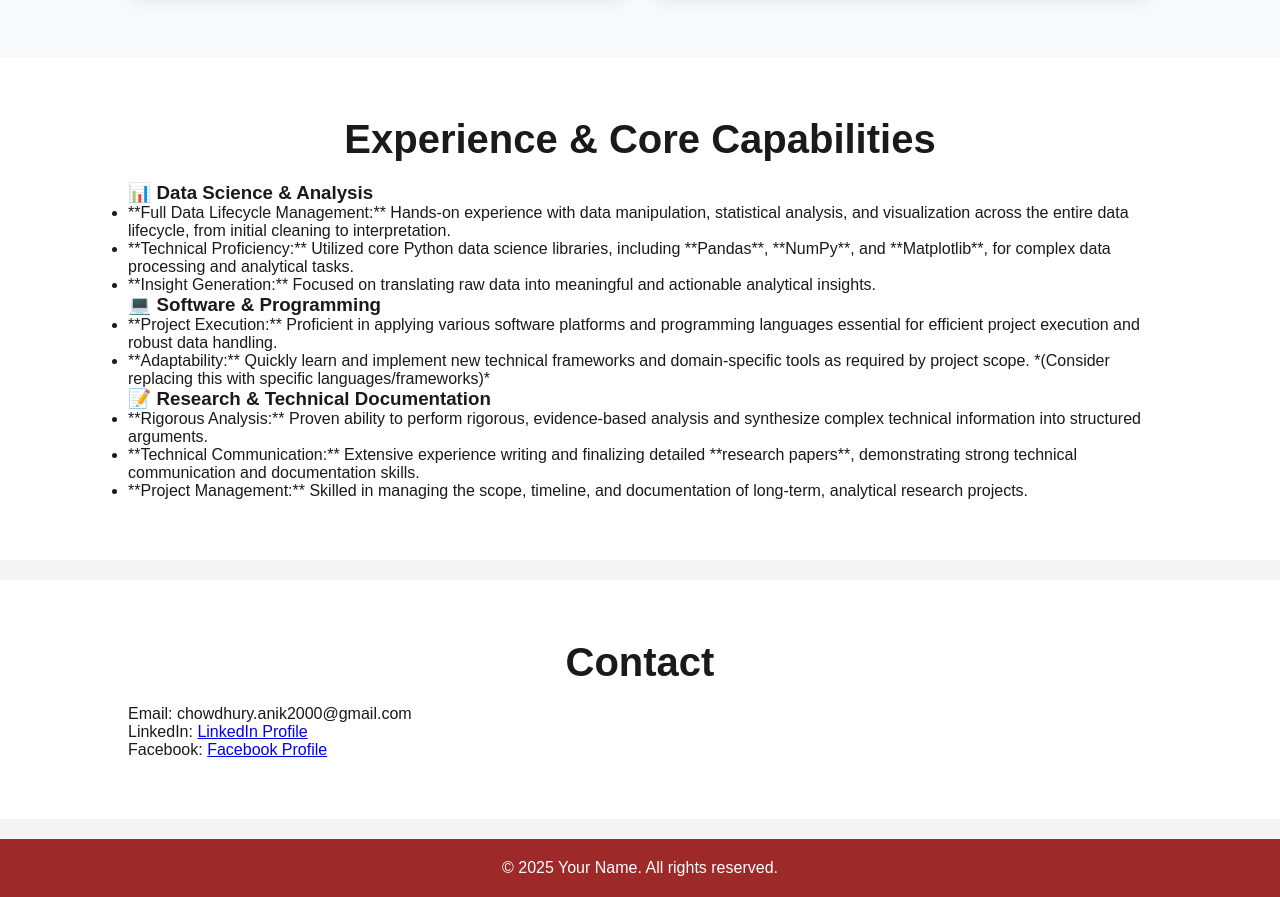
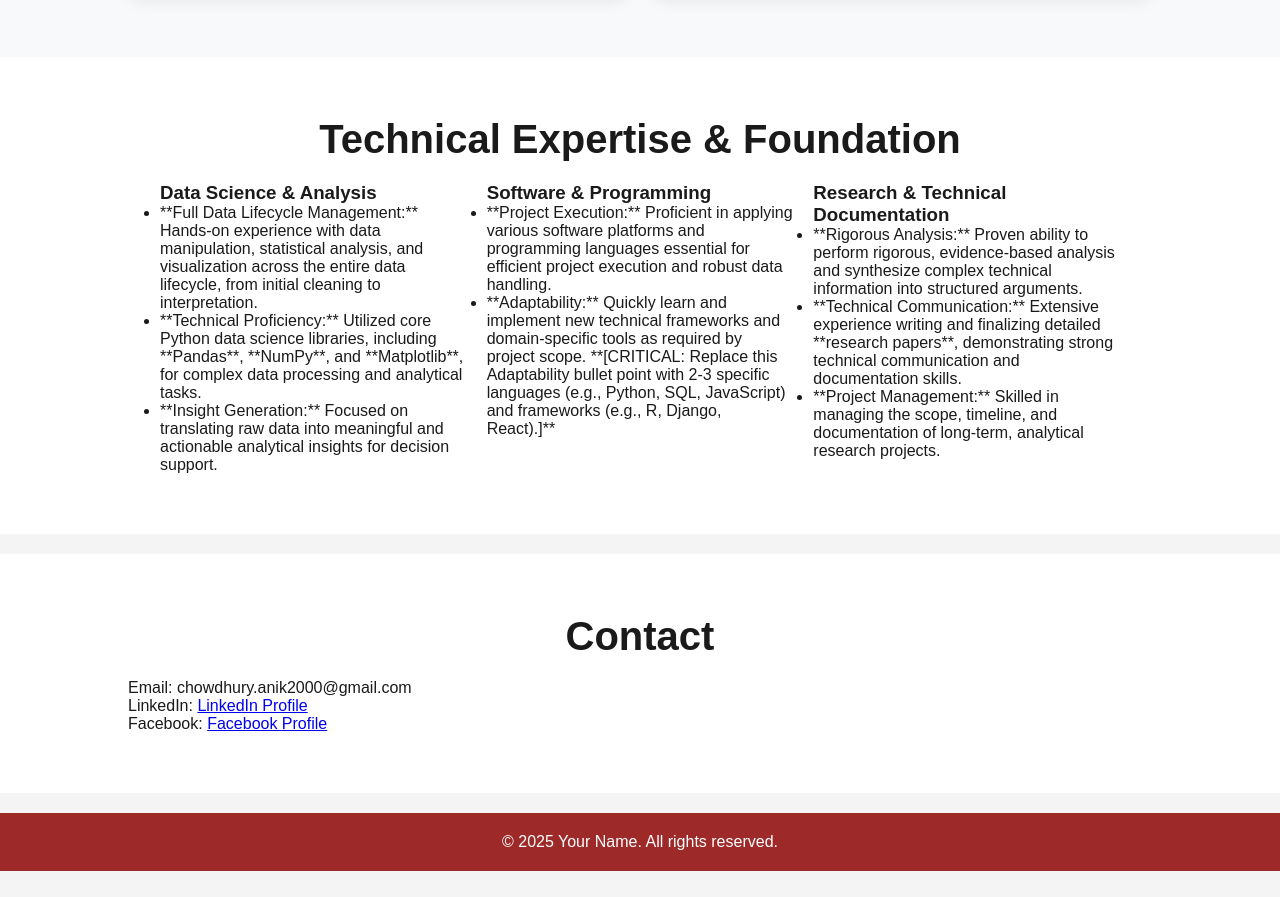
Before and after one commit to Anikalfa/Anikalfa.github.io, a plain HTML site: page index.html in a window 1280 px wide. Shown: the part 2479-3376 px from the top of the page. After the commit the page ends 3350 px from the top, so only its background shows below. Drawn offline with nearby package versions, Linux system fonts and the light colour scheme.

Commit message:
Update index.html

```diff
--- a/index.html
+++ b/index.html
@@ -204,29 +204,41 @@
 </section>
 
 
-   <section id="experience" class="section">
+   <section id="expertise" class="section">
     <div class="container">
-        <h2>Experience & Core Capabilities</h2>
-        <h3>📊 Data Science & Analysis</h3>
+        <h2 class="section-title">Technical Expertise & Foundation</h2>
+
+        <div class="skills-grid">
+
+            <div class="skill-category">
+                <h3 class="category-title"><i class="fas fa-chart-line"></i> Data Science & Analysis</h3>
                 <ul>
                     <li>**Full Data Lifecycle Management:** Hands-on experience with data manipulation, statistical analysis, and visualization across the entire data lifecycle, from initial cleaning to interpretation.</li>
                     <li>**Technical Proficiency:** Utilized core Python data science libraries, including **Pandas**, **NumPy**, and **Matplotlib**, for complex data processing and analytical tasks.</li>
-            <li>**Insight Generation:** Focused on translating raw data into meaningful and actionable analytical insights.</li>
+                    <li>**Insight Generation:** Focused on translating raw data into meaningful and actionable analytical insights for decision support.</li>
                 </ul>
+            </div>
 
-        <h3>💻 Software & Programming</h3>
+            <div class="skill-category">
+                <h3 class="category-title"><i class="fas fa-code"></i> Software & Programming</h3>
                 <ul>
                     <li>**Project Execution:** Proficient in applying various software platforms and programming languages essential for efficient project execution and robust data handling.</li>
-            <li>**Adaptability:** Quickly learn and implement new technical frameworks and domain-specific tools as required by project scope. *(Consider replacing this with specific languages/frameworks)*</li>
+                    <li>**Adaptability:** Quickly learn and implement new technical frameworks and domain-specific tools as required by project scope.
+                        **[CRITICAL: Replace this Adaptability bullet point with 2-3 specific languages (e.g., Python, SQL, JavaScript) and frameworks (e.g., R, Django, React).]**
+                    </li>
                 </ul>
+            </div>
 
-        <h3>📝 Research & Technical Documentation</h3>
+            <div class="skill-category">
+                <h3 class="category-title"><i class="fas fa-flask"></i> Research & Technical Documentation</h3>
                 <ul>
                     <li>**Rigorous Analysis:** Proven ability to perform rigorous, evidence-based analysis and synthesize complex technical information into structured arguments.</li>
                     <li>**Technical Communication:** Extensive experience writing and finalizing detailed **research papers**, demonstrating strong technical communication and documentation skills.</li>
                     <li>**Project Management:** Skilled in managing the scope, timeline, and documentation of long-term, analytical research projects.</li>
                 </ul>
+            </div>
 
+        </div>
     </div>
 </section>
 
```
Lines whose indentation alone changed are shown as unchanged.
